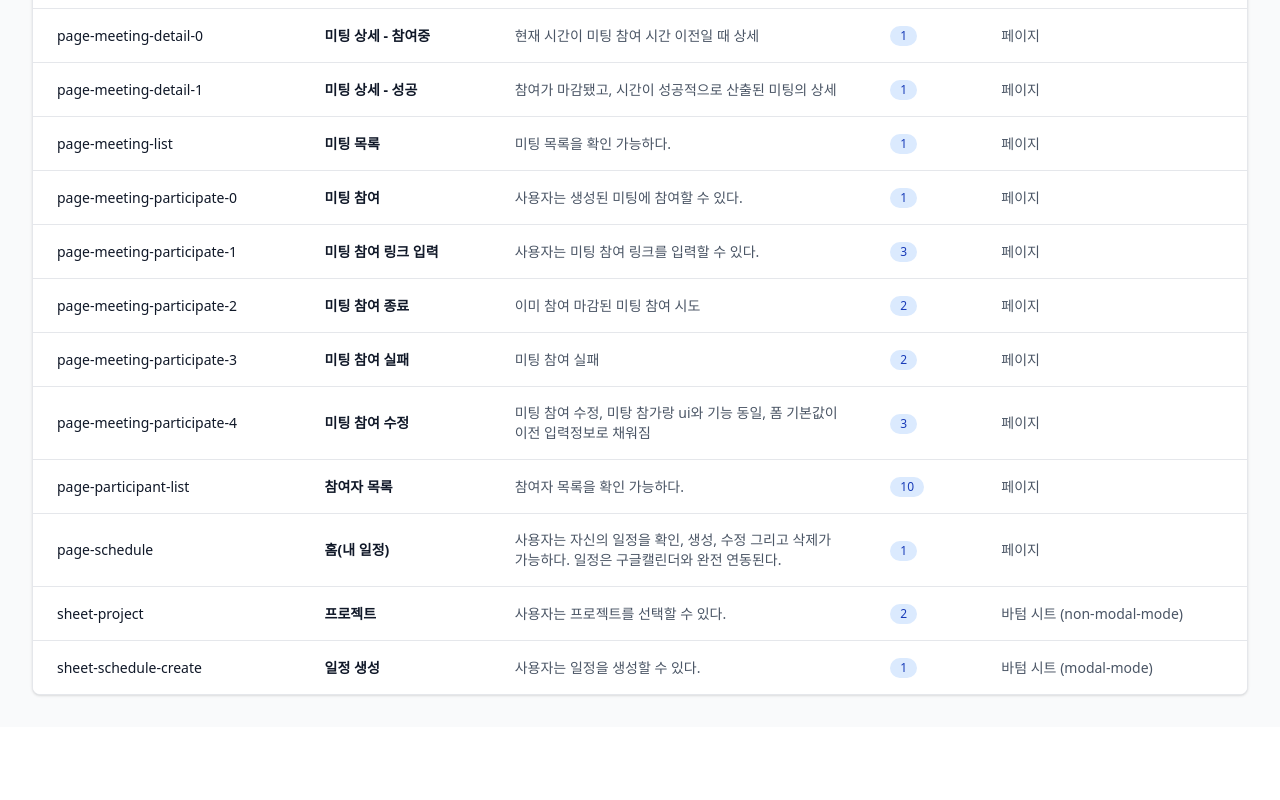
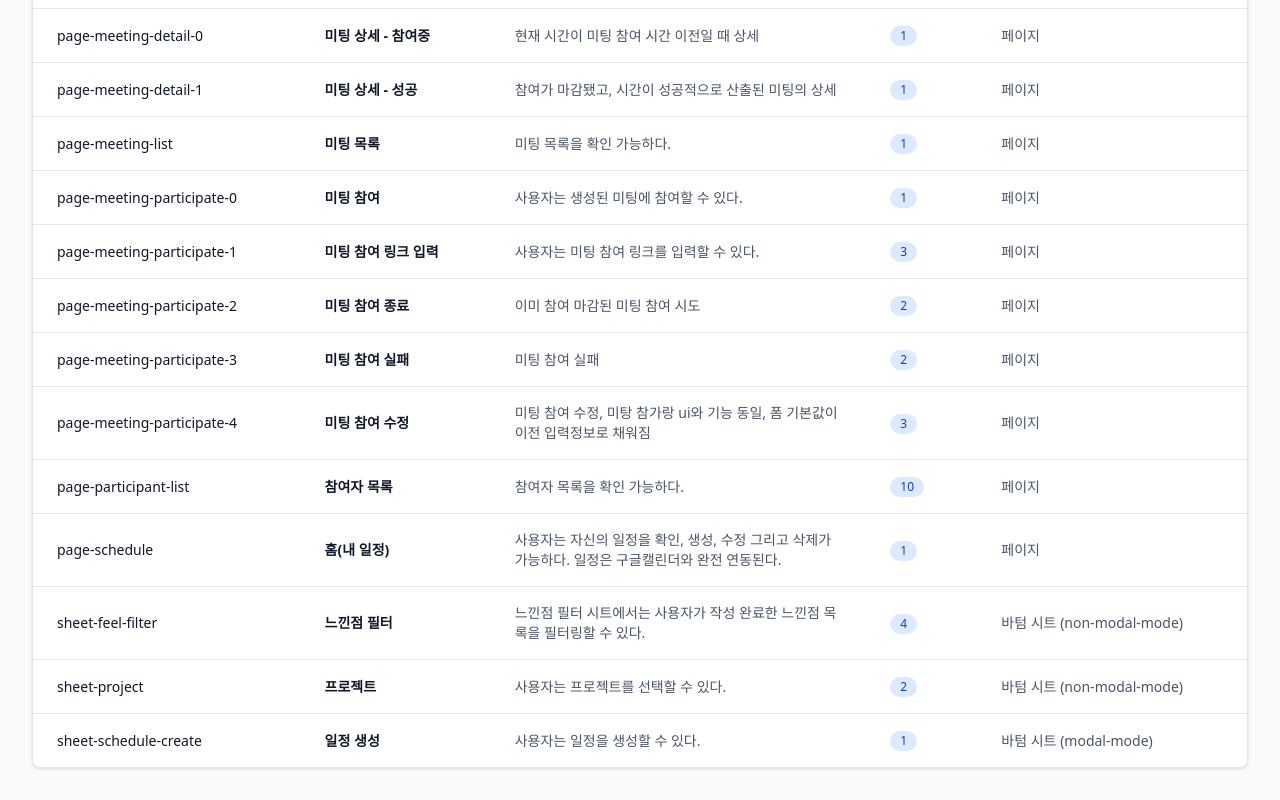
Before and after one commit to Meetcha-DevTeam/meetcha-pm, a React (Vite) app in the folder packages/req-specify/: page / in a window 1280 px wide. Shown: the part 648-1448 px from the top of the page. Before the commit the page ends 1375 px from the top, so only its background shows below. Built offline with nearby package versions, Linux system fonts and the light colour scheme.

Commit message:
feat: feeling list filter

```diff
--- /dev/null
+++ b/packages/req-specify/src/specs/feel-filter.ts
@@ -0,0 +1,17 @@
+import type { Spec } from "../types/base";
+
+export const feelFilter:Spec = {
+    id:"sheet-feel-filter",
+    name:"느낀점 필터",
+    description:"느낀점 필터 시트에서는 사용자가 작성 완료한 느낀점 목록을 필터링할 수 있다.",
+    priority:4,
+    scenarios:[
+        "사용자는 미팅 제목, 미팅 시작 시간, 기여도, 프로젝트 명에 대해 정렬 가능하다.",
+        "사용자는 정렬을 오름차순, 내림차순으로 가능하다.",
+        "정렬 기준이 비어있는 미팅은 제일 뒤에 배치한다.",
+        "정렬 기준이 같은 미팅들은 미팅 시작 시간에 대해 최신순으로 배치한다.",
+        "사용자는 미팅 목록에 보여줄 프로젝트들을 선택 가능하다."
+    ],
+    design:"바텀 시트 (non-modal-mode)",
+    input:["사용자의 프로젝트 목록"]
+}
--- a/packages/req-specify/src/specs/feel-list.ts
+++ b/packages/req-specify/src/specs/feel-list.ts
@@ -10,8 +10,7 @@ export const feelList: Spec = {
     "사용자는 느낀점 작성안한 목록을 확인할 수 있다.",
     "사용자는 느낀점 작성안한 미팅에 대해 느낀점 작성 페이지로 이동 가능하다.",
     "사용자는 이미 작성한 느낀점 목록을 확인할 수 있다.",
-    // TODO: 별도 스펙으로 만들 것
-    "필터를 이용해 이미 작성한 느낀점 목록을 선택해 볼 수 있다.(TODO)",
+    "필터를 이용해 이미 작성한 느낀점 목록을 선택해 볼 수 있다.",
     "사용자는 이미 작성한 느낀점에 대해 느낀점 상세 페이지로 이동 가능하다.",
   ],
   design: "페이지",
@@ -22,6 +21,7 @@ export const feelList: Spec = {
     "느낀점 작성안한 미팅 제목, 시작 시간",
     "느낀점 작성완료한 미팅 제목, 프로젝트, 느낀점, 역할, 기여도",
   ],
+  children:["sheet-feel-filter"],
   export: [
     { id: "page-feel-create", action: "느낀점 미작성 목록 항목 클릭" },
     { id: "page-feel-detail", action: "느낀점 작성완료 목록 항목 클릭" },
--- a/packages/req-specify/src/specs/index.ts
+++ b/packages/req-specify/src/specs/index.ts
@@ -9,3 +9,4 @@ export * from "./alter-time-vote";
 export * from "./feel-list";
 export * from "./feel-create";
 export * from "./feel-detail";
+export * from "./feel-filter";
```
